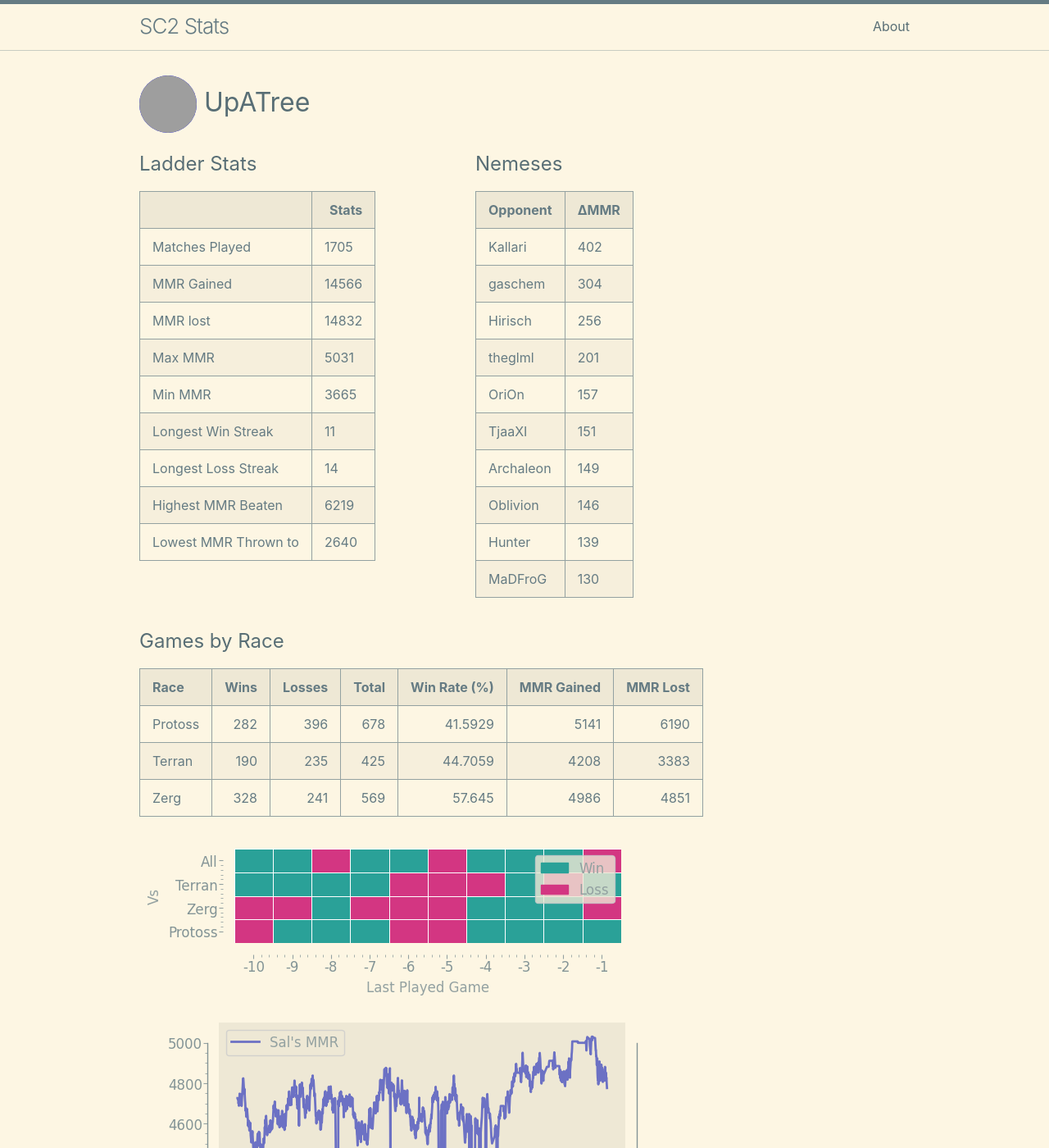
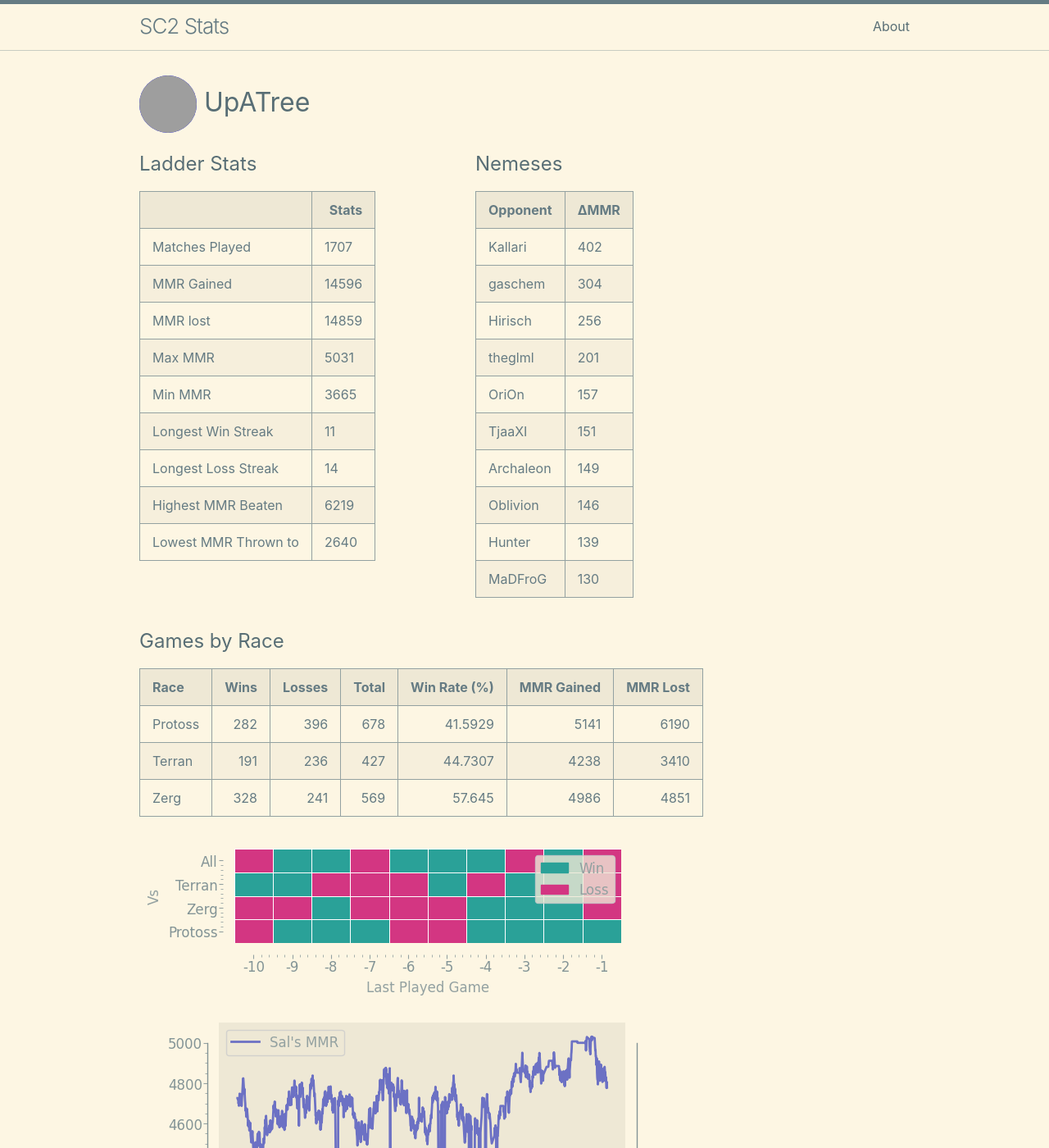
Before and after one commit to kylermurphy/UpATree, a Jekyll site: the page built from docs/index.md, in a window 1280 px wide and 1400 px high. Shown: the whole window at 82% size. Built offline with Jekyll 4.4.1, drawn with Linux system fonts in a browser that asks for light colours; grey boxes are pictures that could not be loaded.

Commit message:
running on push

```diff
--- a/docs/index.md
+++ b/docs/index.md
@@ -18,15 +18,15 @@ layout: home
   <tbody>
     <tr>
       <td>Matches Played</td>
-      <td>1705</td>
+      <td>1707</td>
     </tr>
     <tr>
       <td>MMR Gained</td>
-      <td>14566</td>
+      <td>14596</td>
     </tr>
     <tr>
       <td>MMR lost</td>
-      <td>14832</td>
+      <td>14859</td>
     </tr>
     <tr>
       <td>Max MMR</td>
@@ -115,7 +115,7 @@ layout: home
 | Race    |   Wins |   Losses |   Total |   Win Rate (%) |   MMR Gained |   MMR Lost |
 |:--------|-------:|---------:|--------:|---------------:|-------------:|-----------:|
 | Protoss |    282 |      396 |     678 |        41.5929 |         5141 |       6190 |
-| Terran  |    190 |      235 |     425 |        44.7059 |         4208 |       3383 |
+| Terran  |    191 |      236 |     427 |        44.7307 |         4238 |       3410 |
 | Zerg    |    328 |      241 |     569 |        57.645  |         4986 |       4851 |
 
 ![Games by Race](./assets/gm_hist.png)
--- a/log.txt
+++ b/log.txt
@@ -803,3 +803,4 @@ Writing a log file 2025-04-02 18:52:16.
 Writing a log file 2025-04-02 19:19:00.
 Writing a log file 2025-04-02 19:31:54.
 Writing a log file 2025-04-02 19:48:14.
+Writing a log file 2025-04-02 20:25:38.
```
Also changed, not shown: docs/assets/MMR.png, docs/assets/daily.png, docs/assets/gm_hist.png, docs/assets/r_wrt.png, 1 other file.
